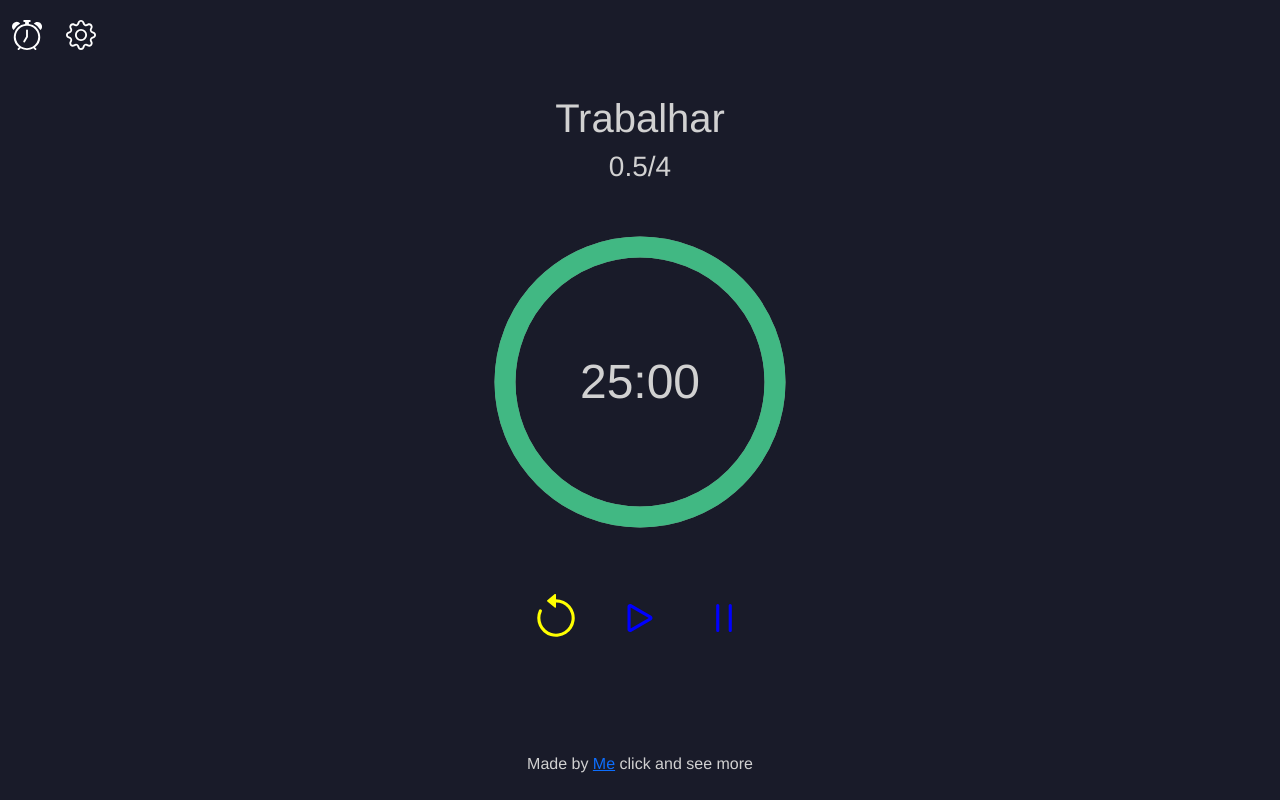
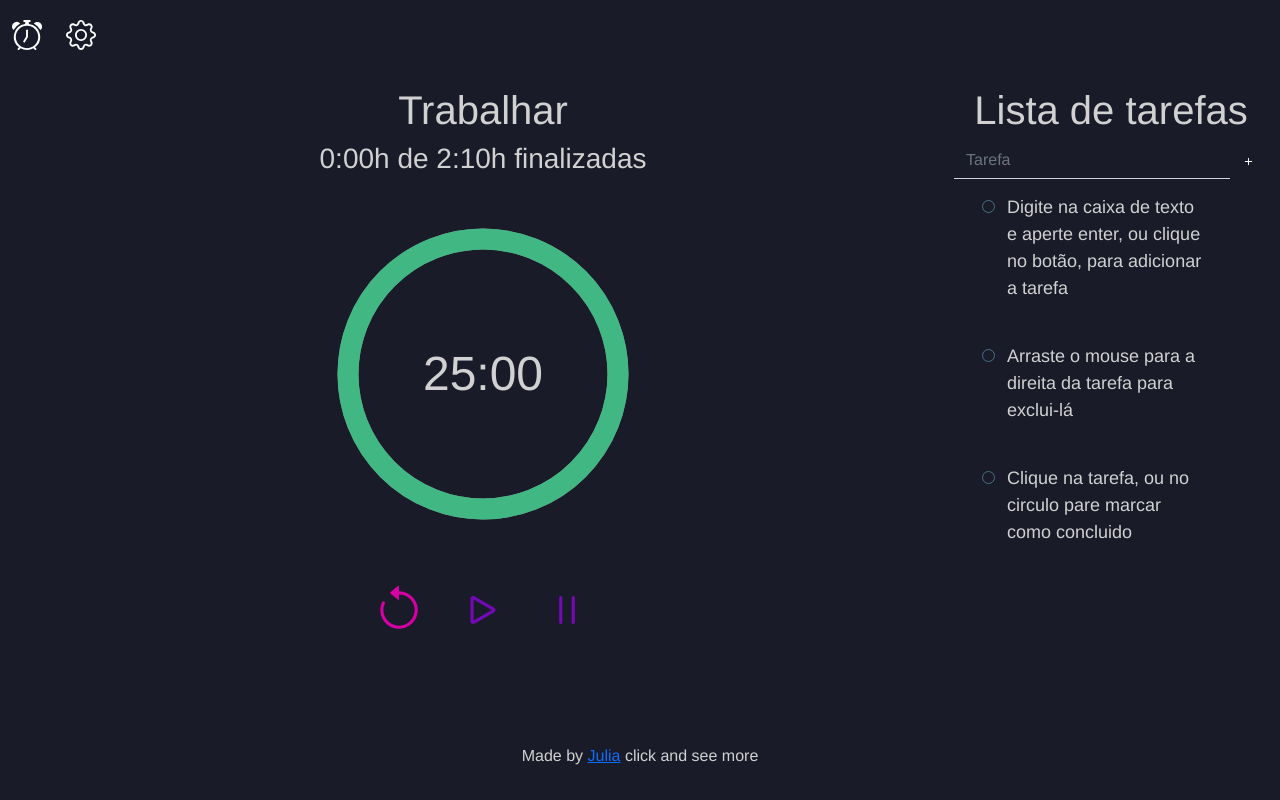
Before and after one commit to julia-de-oliveira/organizador, a Vue app: page / in a window 1280 px wide. Built offline with nearby package versions, Linux system fonts and the light colour scheme.

Commit message:
todo list

```diff
--- a/src/components/Timer.vue
+++ b/src/components/Timer.vue
@@ -7,22 +7,22 @@
 			</g>
 		</svg>
 
-		<span class="base-timer__label">{{ formattedTimeLeft }}</span>
+		<span class="base-timer__label">{{formattedTimeLeft}}</span>
 	</div>
 	<div class="mx-auto m-5">
 		<button type="button" class="btn btn-sm m-2 rounded-circle" v-on:click="reset()">
-			<svg xmlns="http://www.w3.org/2000/svg" width="50" height="50" fill="yellow" class="bi bi-arrow-counterclockwise" viewBox="0 0 16 16">
+			<svg xmlns="http://www.w3.org/2000/svg" width="50" height="50" fill="#d600a4" class="bi bi-arrow-counterclockwise" viewBox="0 0 16 16">
 				<path fill-rule="evenodd" d="M8 3a5 5 0 1 1-4.546 2.914.5.5 0 0 0-.908-.417A6 6 0 1 0 8 2v1z"/>
 				<path d="M8 4.466V.534a.25.25 0 0 0-.41-.192L5.23 2.308a.25.25 0 0 0 0 .384l2.36 1.966A.25.25 0 0 0 8 4.466z"/>
 			</svg>
-</button>
+		</button>
 		<button type="button" class="btn btn-sm m-2 rounded-circle" :class="{ disabled: isPlayActive }" v-on:click="playTimer()">
-			<svg xmlns="http://www.w3.org/2000/svg" width="50" height="50" fill="blue" class="bi bi-play" viewBox="0 0 16 16">
+			<svg xmlns="http://www.w3.org/2000/svg" width="50" height="50" fill="#7409b5" class="bi bi-play" viewBox="0 0 16 16">
 				<path d="M10.804 8 5 4.633v6.734L10.804 8zm.792-.696a.802.802 0 0 1 0 1.392l-6.363 3.692C4.713 12.69 4 12.345 4 11.692V4.308c0-.653.713-.998 1.233-.696l6.363 3.692z"/>
 			</svg>
-</button>
+		</button>
 		<button type="button" class="btn btn-sm m-2 rounded-circle" :class="{ disabled: isPauseActive }" v-on:click="pauseTimer()">
-			<svg xmlns="http://www.w3.org/2000/svg" width="50" height="50" fill="blue" class="bi bi-pause" viewBox="0 0 16 16">
+			<svg xmlns="http://www.w3.org/2000/svg" width="50" height="50" fill="#7409b5" class="bi bi-pause" viewBox="0 0 16 16">
 				<path d="M6 3.5a.5.5 0 0 1 .5.5v8a.5.5 0 0 1-1 0V4a.5.5 0 0 1 .5-.5zm4 0a.5.5 0 0 1 .5.5v8a.5.5 0 0 1-1 0V4a.5.5 0 0 1 .5-.5z"/>
 			</svg>
 		</button>
--- /dev/null
+++ b/src/components/Todo.vue
@@ -0,0 +1,204 @@
+<template>
+	<div class="input-group">
+		<input class="w-75 form-control input-text pl-1 text-white" placeholder="Tarefa" v-on:keyup.enter="addTodo(text)" v-model="text"/>
+		<button class="btn text-white rounded-circle btn-outline-success border-0" v-on:click="addTodo(text)">
+			<svg xmlns="http://www.w3.org/2000/svg" width="15" height="15" fill="currentColor" class="bi bi-plus" viewBox="0 0 16 16">
+				<path d="M8 4a.5.5 0 0 1 .5.5v3h3a.5.5 0 0 1 0 1h-3v3a.5.5 0 0 1-1 0v-3h-3a.5.5 0 0 1 0-1h3v-3A.5.5 0 0 1 8 4z"/>
+			</svg>
+		</button>
+	</div>
+
+	<div class="frame">
+		<div class="center">
+			<section class="todo-cmp">
+				<ul class="todo-cmp__list">
+					<li v-for="todo in todos" v-bind:key="todo.id">
+						<label class="d-flex">
+							<input type="checkbox">
+							<span><p>{{todo.text}}</p></span>
+							<button class="btn btn-sm text-danger btn-del" v-on:click="removeTodo(todo)">
+								<svg xmlns="http://www.w3.org/2000/svg" width="16" height="16" fill="currentColor" class="bi bi-trash" viewBox="0 0 16 16">
+									<path d="M5.5 5.5A.5.5 0 0 1 6 6v6a.5.5 0 0 1-1 0V6a.5.5 0 0 1 .5-.5zm2.5 0a.5.5 0 0 1 .5.5v6a.5.5 0 0 1-1 0V6a.5.5 0 0 1 .5-.5zm3 .5a.5.5 0 0 0-1 0v6a.5.5 0 0 0 1 0V6z"/>
+									<path fill-rule="evenodd" d="M14.5 3a1 1 0 0 1-1 1H13v9a2 2 0 0 1-2 2H5a2 2 0 0 1-2-2V4h-.5a1 1 0 0 1-1-1V2a1 1 0 0 1 1-1H6a1 1 0 0 1 1-1h2a1 1 0 0 1 1 1h3.5a1 1 0 0 1 1 1v1zM4.118 4 4 4.059V13a1 1 0 0 0 1 1h6a1 1 0 0 0 1-1V4.059L11.882 4H4.118zM2.5 3V2h11v1h-11z"/>
+								</svg>
+							</button>
+						</label>
+					</li>
+				</ul>
+			</section>
+		</div>
+	</div>
+</template>
+
+<script>
+export default {
+
+	name: 'Todo',
+
+	data () {
+		return {
+			todos: [{id: 0, text:  "Digite na caixa de texto e aperte enter, ou clique no botão, para adicionar a tarefa"},
+			{id: 1, text:  "Arraste o mouse para a direita da tarefa para exclui-lá"},
+			{id: 2, text:  "Clique na tarefa, ou no circulo pare marcar como concluido"},],
+		}
+	},
+
+	methods: {
+		addTodo(text) {
+			if (text !== "") {
+				this.todos.push({
+					id: this.todos.length + 1,
+					text,
+				});
+			}
+
+			this.text = "";
+		},
+
+		removeTodo(todo) {
+			this.todos.splice(this.todos.indexOf(todo), 1);
+		}
+	}
+}
+</script>
+
+<style lang="scss" scoped>
+.input-text {
+	background-color: transparent;
+	border-width: 0px 0px 1px 0px;
+	border-radius: 0px;
+}
+
+textarea:focus, input:focus, select:focus {
+    background-color: transparent;
+	border-width: 0px 0px 1px 0px;
+	border-radius: 0px;
+}
+
+.todo-cmp {
+	background: transparent;
+	padding: 5px 15px;
+	width: 100%;
+	box-sizing: inherit;
+
+	&__list {
+		list-style: none;
+		padding: 0;
+
+		li {
+			padding: 10px 0 15px;
+			margin: 0;
+			text-align: left;
+			width: 100%;
+
+			label {
+				cursor: pointer;
+				font-size: 0.82rem;
+				width: 100%;
+				display: block;
+
+
+				input {
+					float: right;
+					opacity: 0;
+				}
+
+				span {
+					position: relative;
+					display:block;
+					padding-left: 25px;
+					transition: all 550ms ease-in-out;
+					font-size: 18px;
+					overflow: hidden;
+					word-wrap: break-word;
+				}
+
+
+				input + span::after {
+						content: "";
+						display: block;
+						border: 1px solid #497081;
+						border-radius: 13px;
+						height: 13px;
+						width: 13px;
+						margin-top: 5px;
+						position: absolute;
+						left: 0;
+						top: 1px;
+						z-index: 10;
+
+					transition: all 550ms cubic-bezier(0.680, -0.550, 0.265, 1.550);
+					transition-timing-function: cubic-bezier(0.680, -0.550, 0.265, 1.550);
+				}
+
+				input + span::before {
+						content: "✔";
+						display: block;
+						font-size: 22px;
+						height: 13px;
+						width: 13px;
+						position: absolute;
+						left: -2px;
+						margin-top: 5px;
+						top: -8px;
+						z-index: 10;
+						opacity: 0;
+				}
+
+				input:checked + span {
+					color: #ccc;
+
+						text-decoration: line-through;
+						font-style: italic;
+					transition: all 550ms ease-in-out;
+				}
+
+				input:checked + span::after {
+					opacity: 0;
+					height: 17px;
+					width: 17px;
+					top: -2px;
+					right: -2px;
+				}
+
+				input:checked + span::before {
+						opacity: 1;
+					transition: all 550ms ease-in-out;
+				}
+			}
+		}
+	}
+}
+
+.btn-del svg {
+	color: transparent;
+	background: transparent;
+    border: none !important;
+    font-size: 0px;
+	margin-left: 10px;
+	margin-top: -1px;
+}
+
+.btn-del.disabled{
+  pointer-events: none;
+}
+
+.btn-del:hover svg {
+	color: red;
+    font-size: 0px;
+	margin-left: 10px;
+	margin-top: -1px;
+}
+
+@media screen and (max-width: 991.98px) {
+  .btn-del svg {
+		color: red;
+		background: transparent;
+		border: none !important;
+		font-size: 0px;
+		margin-left: 10px;
+		margin-top: -10px;
+	}
+}
+
+</style>
--- a/src/views/main.vue
+++ b/src/views/main.vue
@@ -1,19 +1,31 @@
 <template class="bg-dark bg-light">
   <div>
-    <h1 class="text-center mt-2 align-middle">{{defineSprint.title}}</h1>
-    <h3 class="">{{nowSprint/2}}/{{sprintRangeValue}}</h3>
+
   </div>
-  <Timer :time-left="timeLeft" :TIME_LIMIT="defineSprint.timeLimit"/>
+
+  <div class="container-fluid col-12 d-lg-flex">
+    <div class="col-lg-9">
+      <h1 class="text-center align-middle">{{defineSprint.title}}</h1>
+      <h3 class="text-center">{{formattedCurrentHours}}h de {{formattedTotalHours}}h finalizadas</h3>
+      <Timer :time-left="timeLeft" :TIME_LIMIT="defineSprint.timeLimit"/>
+    </div>
+
+    <div class="col-lg-3">
+      <h1 class="text-center align-middle">Lista de tarefas</h1>
+      <TodoList/>
+    </div>
+  </div>
 
   <footer>
     <br>
     <br>
-    <p>Made by <a href="https://julyandphantons.netlify.app/" target="_blank">Me</a> click and see more</p>
+    <p>Made by <a href="https://julyandphantons.netlify.app/" target="_blank">Julia</a> click and see more</p>
   </footer>
 </template>
 
 <script>
   import Timer from "@/components/Timer.vue";
+  import TodoList from '@/components/Todo.vue'
 
   export default {
 
@@ -36,12 +48,42 @@
     },
 
     components: {
-      Timer
+      Timer,
+      TodoList,
     },
 
     computed: {
       timeLeft() {
         return this.timeLimit - this.timePassed
+      },
+
+      formattedTotalHours() {
+        const totalTime = (((this.workRangeValue + this.pauseRangeValue)*this.sprintRangeValue)-this.pauseRangeValue)/60 + this.restRangeValue/60;
+        const hours = Math.floor(totalTime / 60);
+        let seconds = totalTime % 60;
+
+        if (seconds < 10) {
+          seconds = `0${seconds}`;
+        }
+
+        return `${hours}:${seconds}`;
+      },
+
+      formattedCurrentHours() {
+        let totalTime = 0;
+        for (var i = 0; i < this.nowSprint-1; i++) {
+          if(i%2 == 0) totalTime += this.pauseRangeValue/60;
+          else totalTime += this.workRangeValue/60;
+        }
+
+        const hours = Math.floor(totalTime / 60);
+        let seconds = totalTime % 60;
+
+        if (seconds < 10) {
+          seconds = `0${seconds}`;
+        }
+
+        return `${hours}:${seconds}`;
       },
 
       defineSprint() {
```
